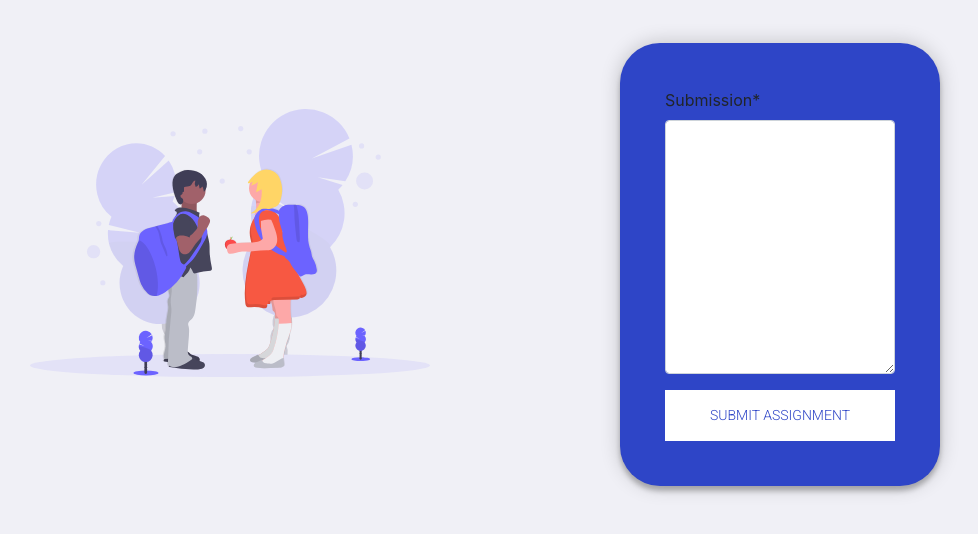
After one commit to Aafiya-H/Classroom, a Django app: page /submit_assignment/1 in a window 1280 px wide. The commit adds this page. Shown: the top 534 px of the page, without its empty margins (145-1123 px from the left). Run offline with Django 3.2, Linux system fonts and the light colour scheme; the visitor is signed in with stand-in values (Sample User, id 1); some libraries are stand-ins or nearby versions.

Commit message:
Assignment submissions added

```diff
--- a/base/decorators.py
+++ b/base/decorators.py
@@ -80,6 +80,7 @@ def student_required(redirect_to):
                 return redirect('render_class',id=query_id)
 
             student_count = Students.objects.filter(student_id=request.user,classroom_id=classroom).count()
+            print(student_count)
             if student_count == 0:
                 return redirect('render_class',id=query_id)
             return view_method(request,*args,**kwargs)
--- a/base/forms.py
+++ b/base/forms.py
@@ -16,6 +16,9 @@ class CreateAssignmentForm(forms.Form):
     due_date = forms.DateField(initial=datetime.date.today(),label='Due Date')
     instructions = forms.CharField(label='Instructions',widget=forms.Textarea)
     total_marks = forms.IntegerField(label='Total Marks')
+
+class SubmitAssignmentForm(forms.Form):
+    submission_file = forms.CharField(label='Submission',widget=forms.Textarea)
 
 class UserRegisterationForm(UserCreationForm):
     def __init__(self, *args, **kwargs):
--- a/base/models.py
+++ b/base/models.py
@@ -33,6 +33,6 @@ class Submissions(models.Model):
     assignment_id=models.ForeignKey(Assignments,on_delete=models.CASCADE)
     student_id=models.ForeignKey(Students,on_delete=models.CASCADE)
     submitted_date=models.DateField(auto_now_add=True)
-    submitted_on_time=models.BooleanField()
+    submitted_on_time=models.BooleanField(default=True)
     marks_alloted=models.IntegerField(default=0)
     submission_file = models.TextField()
--- /dev/null
+++ b/base/templates/base/submit_assignment.html
@@ -0,0 +1,27 @@
+{% extends 'base/base.html' %}
+{% load static %}
+{% load crispy_forms_tags %}
+
+{% block head %}
+   <link rel="stylesheet" type="text/css" href="{% static 'css/form.css' %}">
+{% endblock %}
+
+{% block content_left %}
+    <div class="login-page">
+        <img src="{% static 'images/boy_and_girl.svg' %}" alt="Boy and Girl" width="400" height="400">
+    </div>
+{% endblock %}
+
+{% block content_right %}
+    <div class="login-page">
+        <div class="myform">
+        <form class="login-form" method="POST">
+            {% csrf_token %}
+            {{form|crispy}}
+            <button type='submit'>
+                Submit Assignment
+            </button>
+        </form>
+        </div>
+    </div>
+{% endblock %}
--- a/base/urls.py
+++ b/base/urls.py
@@ -12,7 +12,8 @@ urlpatterns = [
     path('class/<int:id>',views.render_class,name='render_class'),
     path('create_assignment/<int:classroom_id>',views.create_assignment,name='create_assignment'),
     path('assignment_summary/<int:assignment_id>',views.assignment_summary,name='assignment_summary'),
-    path('delete_assignment/<int:assignment_id',views.delete_assignment,name='delete_assignment'),
+    path('delete_assignment/<int:assignment_id>',views.delete_assignment,name='delete_assignment'),
     path('unenroll_class/<int:classroom_id>',views.unenroll_class,name='unenroll_class'),
     path('delete_class/<int:classroom_id>',views.delete_class,name='delete_class'),
+    path('submit_assignment/<int:assignment_id>',views.assignment_submission,name='submit_assignment'),
 ]
--- a/base/views.py
+++ b/base/views.py
@@ -89,6 +89,30 @@ def assignment_summary(request,assignment_id):
     # print(submissions)
     return render(request,'base/assignment_summary.html',{'assignment':assignment,'submissions':submissions,'mappings':mappings})
 
+@login_required
+# @student_required('home')
+def assignment_submission(request,assignment_id):
+    if request.method == 'POST':
+        form = SubmitAssignmentForm(request.POST)
+        if form.is_valid():
+            assignment = Assignments.objects.get(pk=assignment_id)
+            # classroom = Classrooms.objects.get(pk=Assignment.classroom.classroom_id)
+            student_id = Students.objects.get(classroom_id=assignment.classroom_id,student_id=request.user.id)
+            file_name = form.cleaned_data.get('submission_file')
+            submission = Submissions(assignment_id = assignment,student_id= student_id,submission_file = file_name)
+            submission.save()
+            return redirect('render_class',id=assignment.classroom_id.id)
+        else:
+            return render(request,'base/home.html')
+    form = SubmitAssignmentForm()
+    return render(request,'base/submit_assignment.html',{'form':form})
+
+
+
+
+
+
+
 @login_excluded('home')
 def login_view(request):
     if request.method=="POST":
```
Also changed, not shown: base/templates/base/class_page.html (+14 -6 lines).
